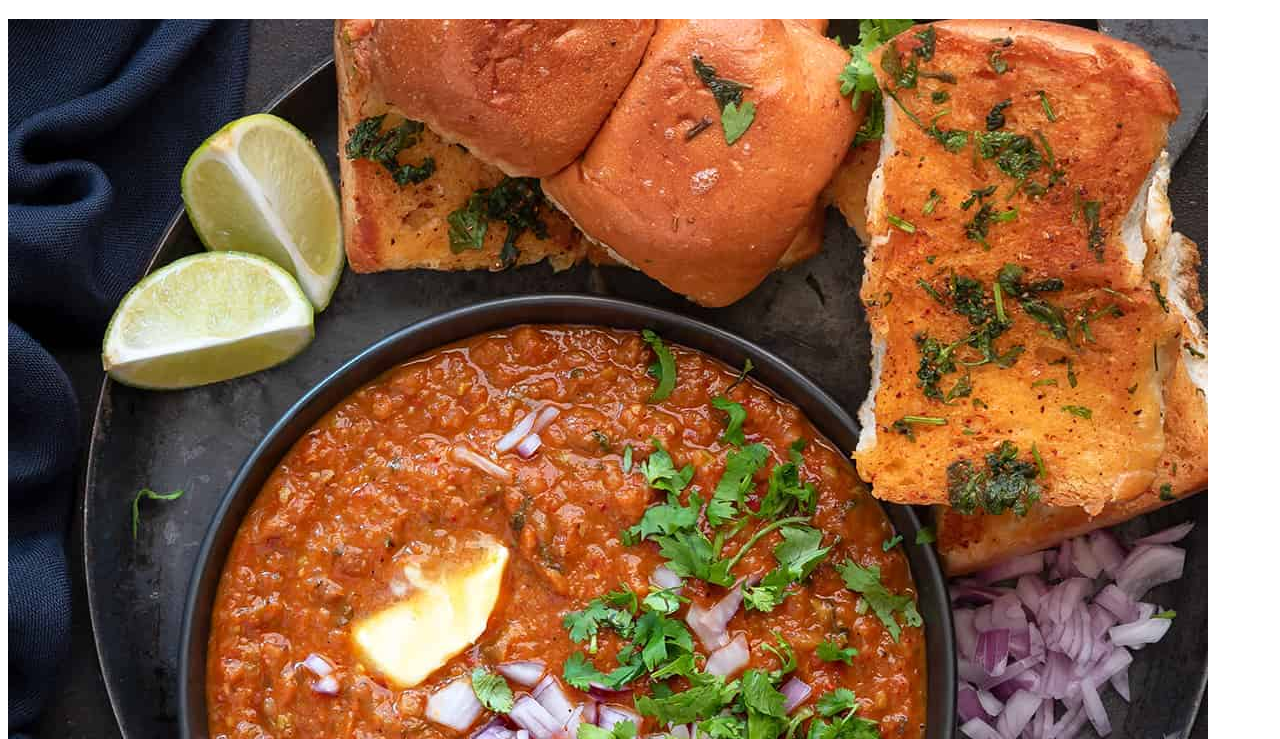
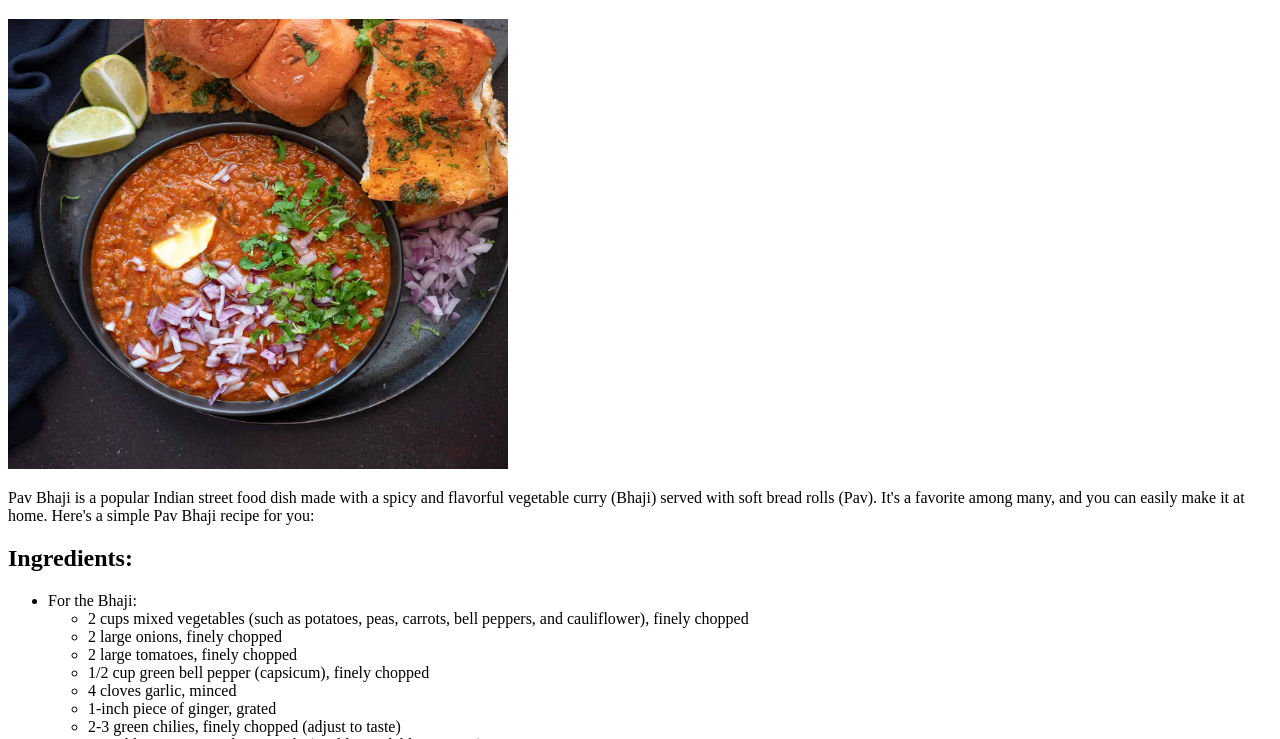
Before and after one commit to Ganeshadevotee/odin-recipes, a plain HTML site: page pavbhaji/pavbhaji.html in a window 1280 px wide. Shown: the part 61-800 px from the top of the page. Drawn offline with Linux system fonts and the light colour scheme.

Commit message:
changes size of pavbhaji.jpg in pavbhaji.html

```diff
--- a/pavbhaji/pavbhaji.html
+++ b/pavbhaji/pavbhaji.html
@@ -8,7 +8,7 @@
 <body>
     <h1>Pav Bhaji</h1>
 
-    <img src="../img/pav-bhaji.jpeg" alt="picture of delicious pav bhaji served with onions and lemon">
+    <img src="../img/pav-bhaji.jpeg" alt="picture of delicious pav bhaji served with onions and lemon" width="500" height="450">
 
     <p>Pav Bhaji is a popular Indian street food dish made with a spicy and flavorful vegetable curry (Bhaji) served with soft bread rolls (Pav). It's a favorite among many, and you can easily make it at home. Here's a simple Pav Bhaji recipe for you:</p>
 
```
